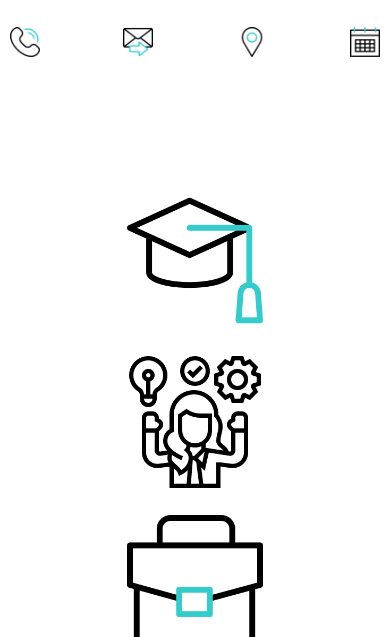
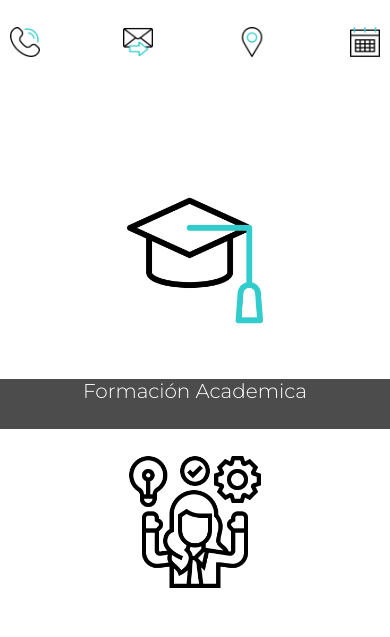
Before and after one commit to cintiaceuninck/Cv-Digital-Argentina-Programa, a plain HTML site: page index.html in a window 390 px wide. Shown: the part 154-791 px from the top of the page. Drawn offline with Linux system fonts and the light colour scheme; files whose address does not match are found by name.

Commit message:
Add files via upload

```diff
--- a/estilos.css
+++ b/estilos.css
@@ -727,17 +727,18 @@ opacity: 0;
                 font-size: 20px;
                 font-weight: 100;
 
+
             }
             figcaption{
                 display: flex;
-                width: 200px;
+                flex-direction: column;
+                width:100%;
+                flex-wrap: wrap;
                 height: 50px;
-                cursor: pointer;
-                margin-top: 240px;
-                transition: all 0.7s;
+                margin-top: 50px;
                 background-color:rgba(0,0,0,0.7);
-                position: absolute;
-                bottom: -200px;
+                position: relative;
+                bottom: 0px;
 
 
             }
```
